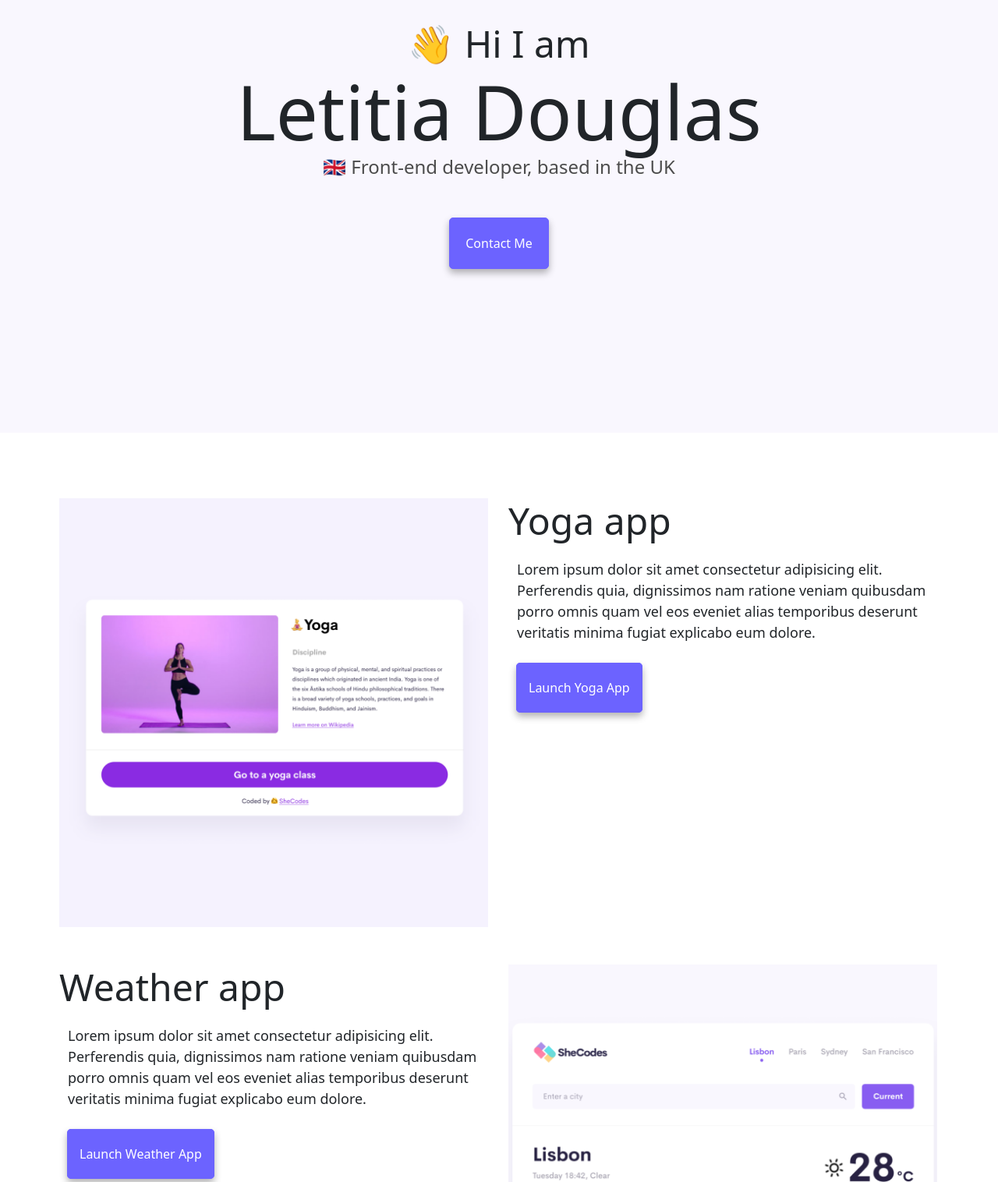
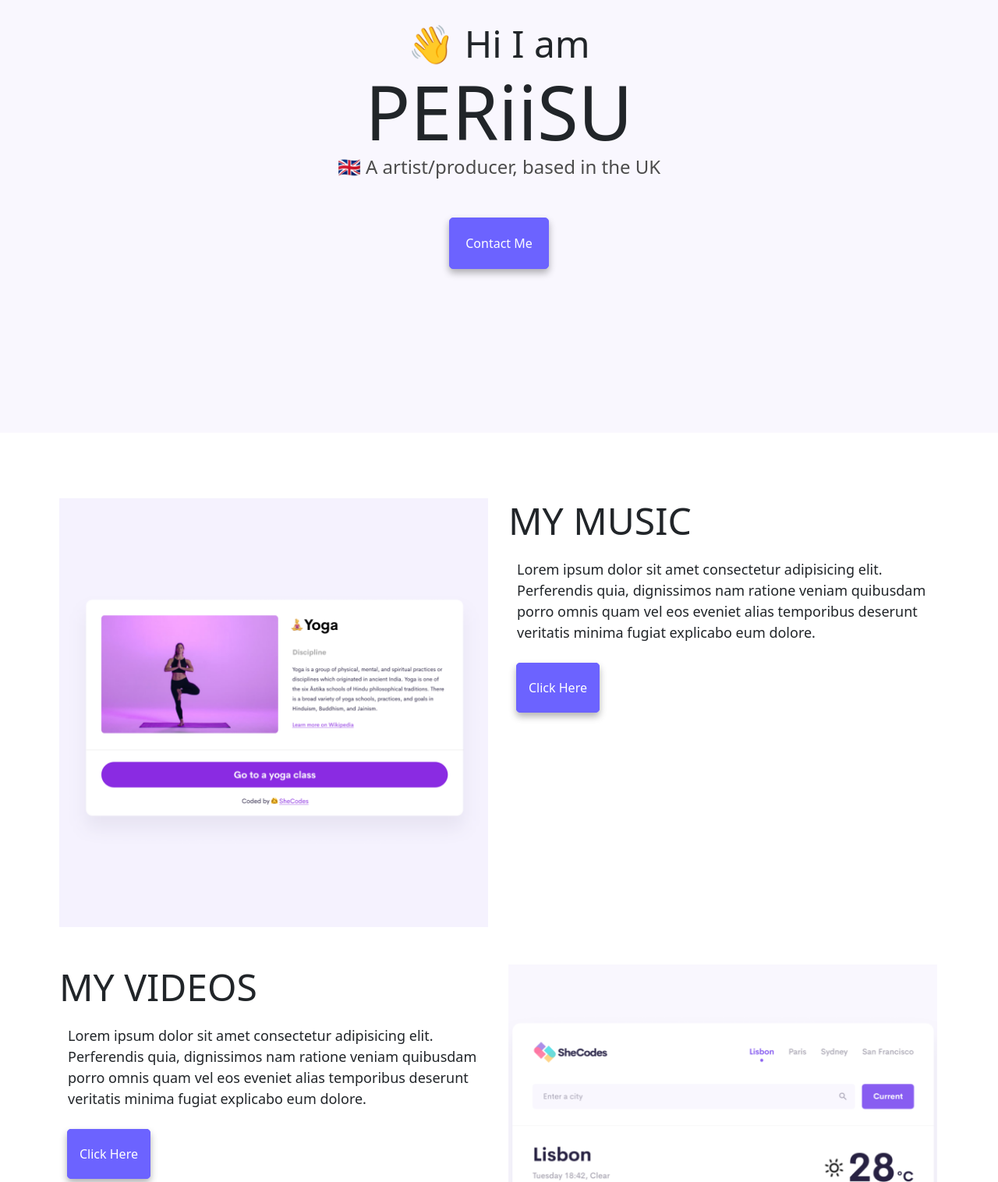
Before and after one commit to justdoit2022/portfolio-project, a plain HTML site: page index.html in a window 1280 px wide. Shown: the part 157-1673 px from the top of the page at 78% size. Drawn offline with nearby package versions, Linux system fonts and the light colour scheme.

Commit message:
updated titles

```diff
--- a/index.html
+++ b/index.html
@@ -36,8 +36,8 @@
       <h2 class="pt-4">
         👋 Hi I am
       </h2>
-      <h1>Letitia Douglas</h1>
-      <h3>🇬🇧 Front-end developer, based in the UK</h3>
+      <h1>PERiiSU</h1>
+      <h3>🇬🇧 A artist/producer, based in the UK</h3>
 
       <div class="button">
         <a class="contact" href="about.html#contact" title="contact Letitia on slack"> Contact Me </a>
@@ -49,7 +49,7 @@
           <img class="pic" src="images/yoga.png" class="img-fluid" width="550" />
         </div>
         <div class="col-md-6">
-          <h2 class="text-start">Yoga app</h2>
+          <h2 class="text-start">MY MUSIC</h2>
           <p class="text-start bg-white border-white ps-0 pe-0 mb-4">
             Lorem ipsum dolor sit amet consectetur adipisicing elit. Perferendis
             quia, dignissimos nam ratione veniam quibusdam porro omnis quam vel
@@ -57,14 +57,14 @@
             explicabo eum dolore.
           </p>
           <div>
-            <a class="yoga-button" href="#">Launch Yoga App</a>
+            <a class="yoga-button" href="#">Click Here</a>
           </div>
         </div>
       </div>
 
       <div  class="row d-flex justify-content-center mb-5">
         <div class="col-md-6 mb-5">
-          <h2 class="text-start">Weather app</h2>
+          <h2 class="text-start">MY VIDEOS</h2>
           <p class="text-start bg-white border-white ps-0 pe-0 mb-4">
             Lorem ipsum dolor sit amet consectetur adipisicing elit. Perferendis
             quia, dignissimos nam ratione veniam quibusdam porro omnis quam vel
@@ -72,7 +72,7 @@
             explicabo eum dolore.
           </p>
           <div>
-            <a class="yoga-button" href="#">Launch Weather App</a>
+            <a class="yoga-button" href="#">Click Here</a>
           </div>
         </div>
         <div class="col-md-6 ">
```
